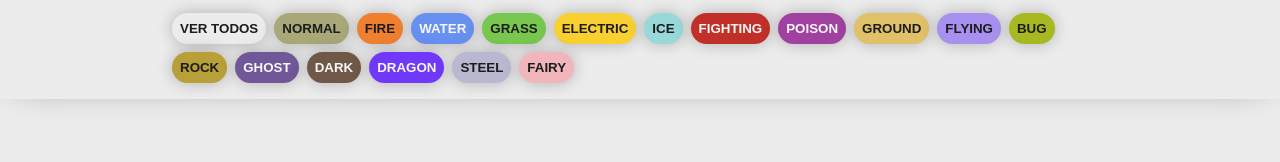
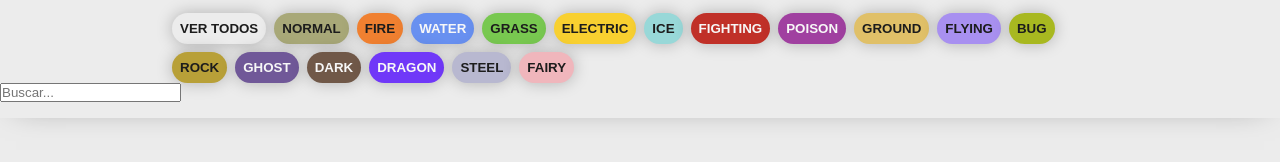
Before and after one commit to yarod159/Poke-Api, a plain HTML site: page index.html in a window 1280 px wide. Shown: the part 84-246 px from the top of the page. Drawn offline with Linux system fonts and the light colour scheme; no server answers.

Commit message:
Buscador

```diff
--- a/index.html
+++ b/index.html
@@ -34,7 +34,14 @@
             </ul>
         </nav>
 
+        <div class="buscador">
+            <div class="buscar-texto">
+                <input type="text" name="buscador" placeholder="Buscar...">
+            </div>
+            <div class="buscar-boton">
 
+            </div>
+        </div>
     </header>
 
     <main>
```
